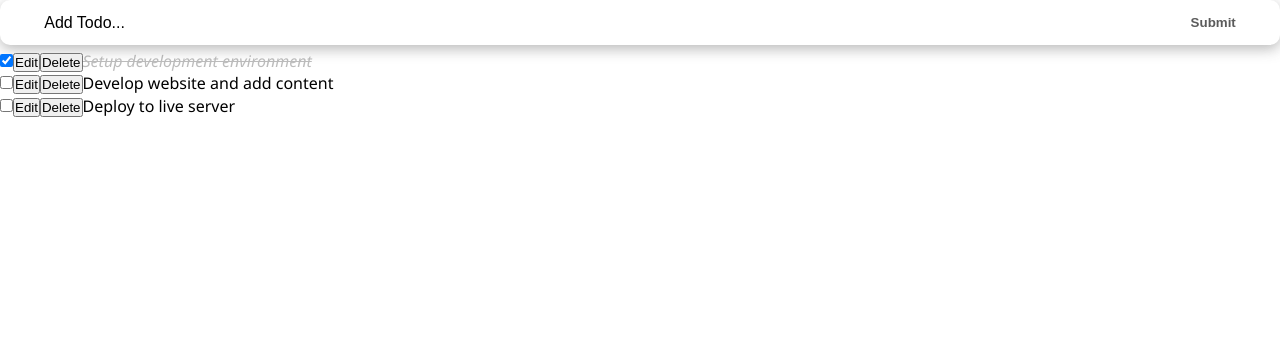
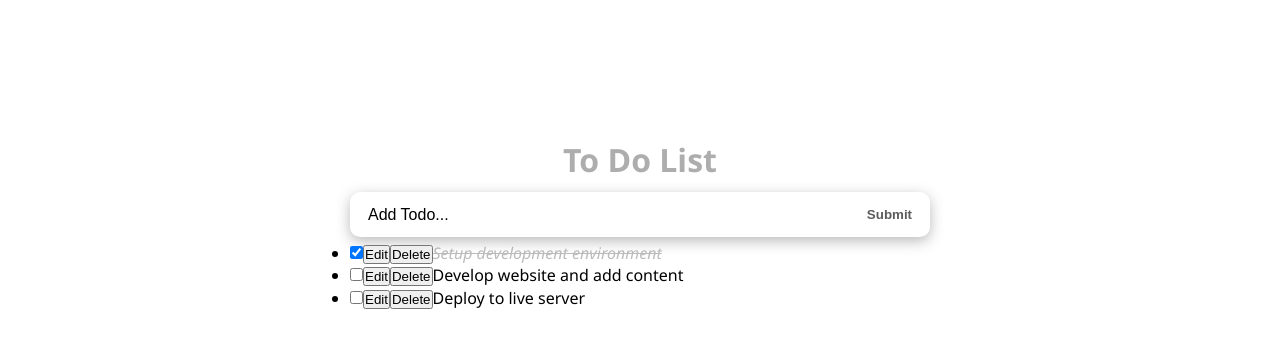
Before and after one commit to otmanTR/To-Do-List-React, a React (Create React App) app: page / in a window 1280 px wide. Shown: the top 348 px of the page. Built offline with nearby package versions, Linux system fonts and the light colour scheme.

Commit message:
updated Header

```diff
--- a/src/App.js
+++ b/src/App.js
@@ -1,10 +1,13 @@
-import TodosLogic from './components/TodosLogic';
+
+import TodoApp from './components/TodoApp';
 import './App.css';
+
 
 function App() {
   return (
     <div className="App">
-      <TodosLogic></TodosLogic>
+      <TodoApp></TodoApp>
+
     </div>
   );
 }
--- a/src/components/Header.jsx
+++ b/src/components/Header.jsx
@@ -8,7 +8,7 @@ const Header = () => {
     };
     return (
       <header style={headerStyle} className={styles.header}>
-        {/* ... */}
+        {<h1>To Do List</h1>}
       </header>
     );
   };
--- a/src/components/TodoApp.jsx
+++ b/src/components/TodoApp.jsx
@@ -1,4 +1,5 @@
 import TodosLogic from "./TodosLogic";
+import Header from "./Header";
 const TodoApp = () => {
     return (
       <div className="wrapper">
```
